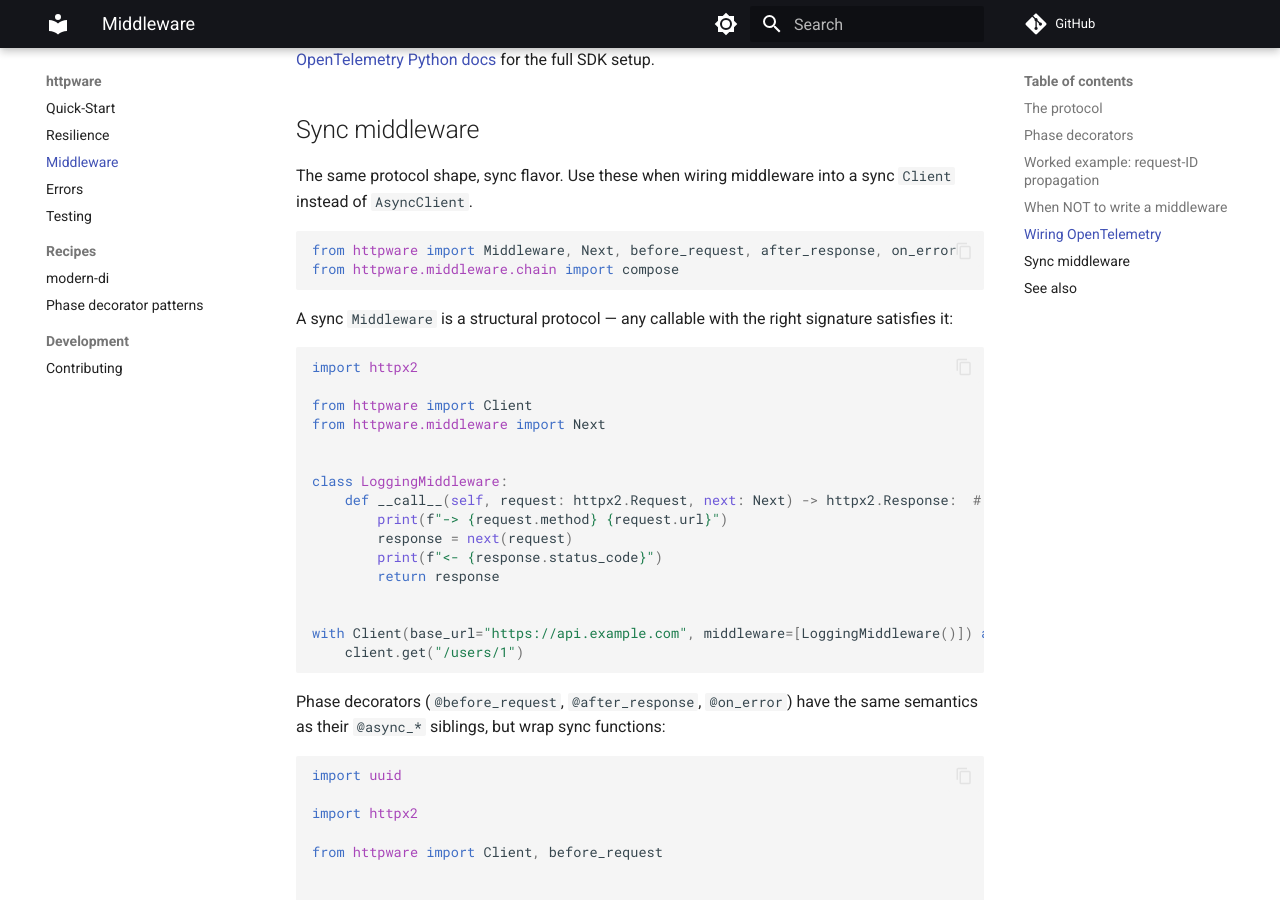
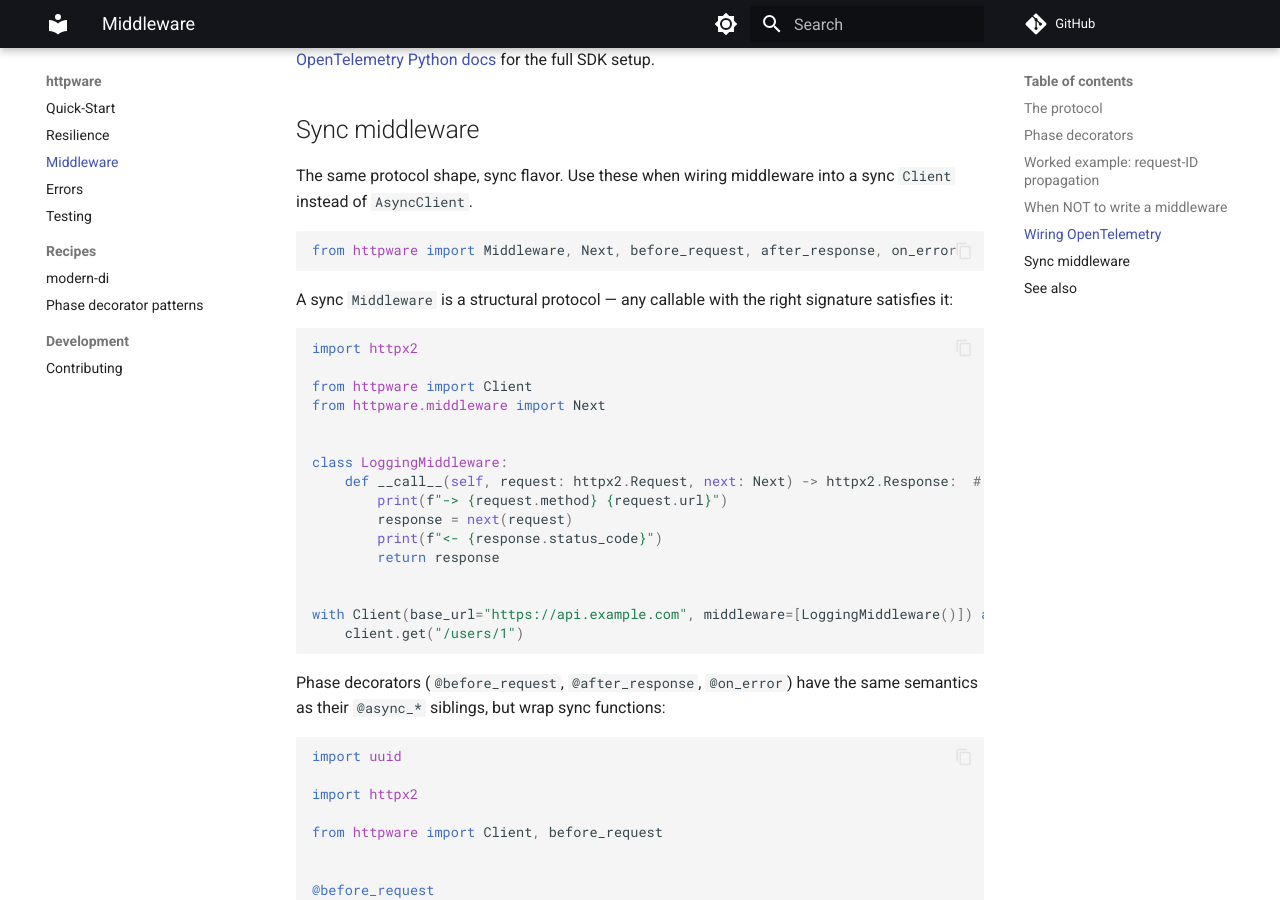
Before and after one commit to modern-python/httpware, an MkDocs documentation site: the page built from docs/middleware.md, in a window 1280 px wide and 900 px high, scrolled down 4356 px. Built offline with MkDocs 1.6.1 and Material for MkDocs 9.7.7, drawn with Linux system fonts in a browser that asks for light colours; comment, search, counter and statistics services are not loaded.

Commit message:
docs(middleware): drop httpware.middleware.chain.compose import line
The middleware guide instructed users to import compose from chain.py — a
private implementation module not in any __all__. Manual chain composition
isn't a supported user workflow (AsyncClient/Client own composition via
middleware=[...]), so removing the import line matches reality rather than
expanding the public API to back the doc.

Closes Medium #M2 in planning/audit/2026-06-07-deep-audit.md.

Co-Authored-By: Claude Opus 4.7 (1M context) <noreply@anthropic.com>

````diff
--- a/docs/middleware.md
+++ b/docs/middleware.md
@@ -142,7 +142,6 @@ The same protocol shape, sync flavor. Use these when wiring middleware into a sy
 
 ```python
 from httpware import Middleware, Next, before_request, after_response, on_error
-from httpware.middleware.chain import compose
 ```
 
 A sync `Middleware` is a structural protocol — any callable with the right signature satisfies it:
````
